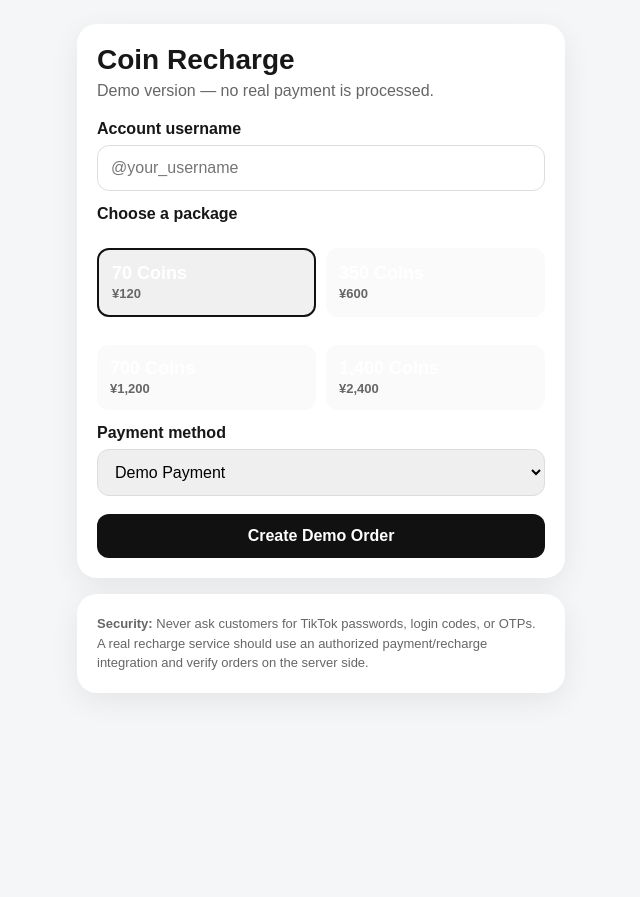
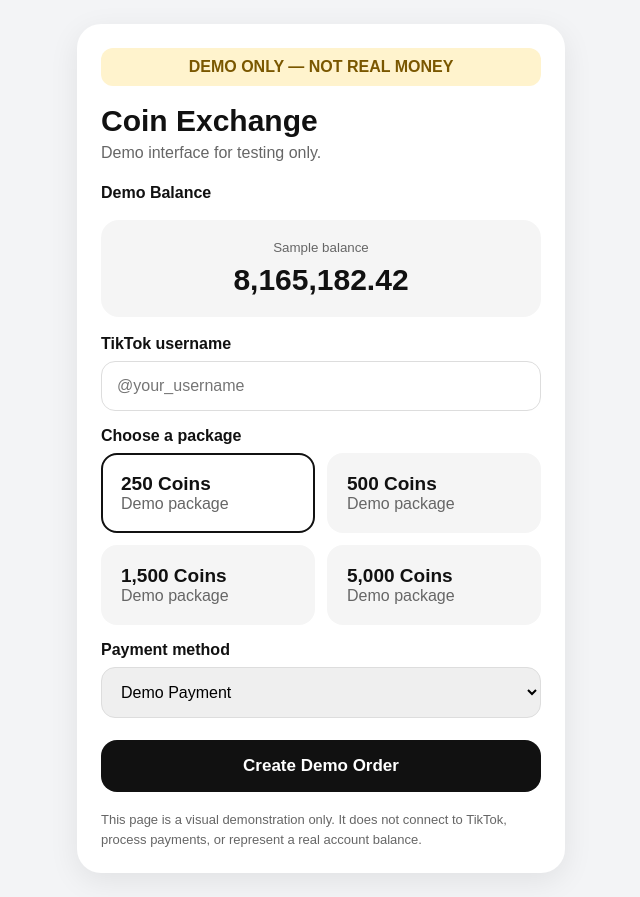
Before and after one commit to 964zzzz/Coin-recharge-demo, a plain HTML site: page index.html in a window 1280 px wide. Shown: the whole page, without its empty margins (319-959 px from the left). Before the commit the page ends 800 px from the top, so only its background shows below. Drawn offline with Linux system fonts and the light colour scheme.

Commit message:
Update demoUI

```diff
--- a/index.html
+++ b/index.html
@@ -3,76 +3,189 @@
 <head>
 <meta charset="utf-8">
 <meta name="viewport" content="width=device-width,initial-scale=1">
-<title>Coin Recharge Demo</title>
+<title>Coin Exchange Demo</title>
+
 <style>
-*{box-sizing:border-box}body{margin:0;font-family:Arial,sans-serif;background:#f5f6f8;color:#171717}
-.wrap{max-width:520px;margin:0 auto;padding:24px 16px 40px}
-.card{background:#fff;border-radius:20px;padding:20px;box-shadow:0 8px 30px #00000012;margin-bottom:16px}
-h1{margin:0 0 6px;font-size:28px}.sub{color:#666;margin:0 0 20px}
-label{display:block;font-weight:700;margin:14px 0 7px}
-input,select,button{width:100%;padding:13px;border-radius:12px;border:1px solid #ddd;font-size:16px}
-.grid{display:grid;grid-template-columns:1fr 1fr;gap:10px}
-.pkg{background:#fafafa;cursor:pointer;text-align:left}.pkg b{display:block;font-size:18px}.pkg span{color:#666;font-size:13px}
-.pkg.active{border:2px solid #111;background:#f0f0f0}
-button{border:0;background:#111;color:white;font-weight:700;margin-top:18px;cursor:pointer}
-.notice{font-size:13px;color:#666;line-height:1.5}.success{display:none;background:#eef9f0;padding:14px;border-radius:12px;margin-top:14px}
+*{box-sizing:border-box}
+body{
+  margin:0;
+  background:#f3f4f6;
+  font-family:Arial,sans-serif;
+  color:#111;
+}
+.wrap{
+  max-width:520px;
+  margin:auto;
+  padding:24px 16px;
+}
+.card{
+  background:#fff;
+  border-radius:24px;
+  padding:24px;
+  box-shadow:0 8px 30px rgba(0,0,0,.08);
+}
+.demo{
+  background:#fff3cd;
+  color:#7a5700;
+  padding:10px 14px;
+  border-radius:12px;
+  font-weight:700;
+  text-align:center;
+  margin-bottom:18px;
+}
+h1{
+  margin:0 0 6px;
+  font-size:30px;
+}
+.sub{
+  color:#666;
+  margin-bottom:22px;
+}
+label{
+  display:block;
+  font-weight:700;
+  margin:16px 0 8px;
+}
+input,select{
+  width:100%;
+  padding:15px;
+  border:1px solid #ddd;
+  border-radius:14px;
+  font-size:16px;
+}
+.balance{
+  margin:18px 0;
+  padding:20px;
+  border-radius:18px;
+  background:#f5f5f5;
+  text-align:center;
+}
+.balance small{
+  display:block;
+  color:#666;
+  margin-bottom:8px;
+}
+.balance strong{
+  font-size:30px;
+}
+.grid{
+  display:grid;
+  grid-template-columns:1fr 1fr;
+  gap:12px;
+}
+.pkg{
+  border:2px solid transparent;
+  background:#f5f5f5;
+  border-radius:16px;
+  padding:18px;
+  cursor:pointer;
+}
+.pkg.active{
+  border-color:#111;
+  background:#fff;
+}
+.pkg b{
+  display:block;
+  font-size:19px;
+}
+.pkg span{
+  color:#666;
+}
+button{
+  width:100%;
+  margin-top:22px;
+  padding:16px;
+  border:0;
+  border-radius:16px;
+  background:#111;
+  color:#fff;
+  font-size:17px;
+  font-weight:700;
+}
+.note{
+  margin-top:18px;
+  color:#666;
+  font-size:13px;
+  line-height:1.5;
+}
 </style>
 </head>
+
 <body>
 <div class="wrap">
 <div class="card">
-    <h1>Coin Recharge</h1>
-    <p class="sub">Demo version — no real payment is processed.</p>
 
-    <label for="username">Account username</label>
-    <input id="username" placeholder="@your_username" autocomplete="off">
+<div class="demo">
+DEMO ONLY — NOT REAL MONEY
+</div>
+
+<h1>Coin Exchange</h1>
+<div class="sub">
+Demo interface for testing only.
+</div>
+
+<label>Demo Balance</label>
+<div class="balance">
+<small>Sample balance</small>
+<strong>8,165,182.42</strong>
+</div>
+
+<label for="username">TikTok username</label>
+<input id="username" placeholder="@your_username">
 
 <label>Choose a package</label>
-    <div class="grid" id="packages"></div>
 
-    <label for="payment">Payment method</label>
-    <select id="payment">
+<div class="grid">
+<div class="pkg active" onclick="selectPkg(this)">
+<b>250 Coins</b>
+<span>Demo package</span>
+</div>
+
+<div class="pkg" onclick="selectPkg(this)">
+<b>500 Coins</b>
+<span>Demo package</span>
+</div>
+
+<div class="pkg" onclick="selectPkg(this)">
+<b>1,500 Coins</b>
+<span>Demo package</span>
+</div>
+
+<div class="pkg" onclick="selectPkg(this)">
+<b>5,000 Coins</b>
+<span>Demo package</span>
+</div>
+</div>
+
+<label>Payment method</label>
+<select>
 <option>Demo Payment</option>
-      <option>Bank Transfer (demo)</option>
-      <option>Card (demo)</option>
+<option>Test Mode</option>
 </select>
 
-    <button id="submit">Create Demo Order</button>
-    <div class="success" id="success"></div>
+<button onclick="demoOrder()">
+Create Demo Order
+</button>
+
+<div class="note">
+This page is a visual demonstration only. It does not connect to TikTok,
+process payments, or represent a real account balance.
 </div>
 
-  <div class="card notice">
-    <b>Security:</b> Never ask customers for TikTok passwords, login codes, or OTPs.
-    A real recharge service should use an authorized payment/recharge integration and
-    verify orders on the server side.
 </div>
 </div>
 
 <script>
-const packages=[
-  ["70 Coins","¥120"],["350 Coins","¥600"],
-  ["700 Coins","¥1,200"],["1,400 Coins","¥2,400"]
-];
-let selected=packages[0];
-const box=document.getElementById("packages");
-packages.forEach((p,i)=>{
-  const b=document.createElement("button");
-  b.type="button"; b.className="pkg"+(i===0?" active":"");
-  b.innerHTML=`<b>${p[0]}</b><span>${p[1]}</span>`;
-  b.onclick=()=>{
-    selected=p;
-    document.querySelectorAll(".pkg").forEach(x=>x.classList.remove("active"));
-    b.classList.add("active");
-  };
-  box.appendChild(b);
-});
-document.getElementById("submit").onclick=()=>{
-  const u=document.getElementById("username").value.trim();
-  const s=document.getElementById("success");
-  if(!u){alert("Please enter an account username.");return;}
-  s.style.display="block";
-  s.textContent=`Demo order created: ${selected[0]} for ${u}. No real payment was made.`;
-};
+function selectPkg(el){
+  document.querySelectorAll('.pkg')
+    .forEach(x=>x.classList.remove('active'));
+  el.classList.add('active');
+}
+
+function demoOrder(){
+  alert("Demo order created — no real payment was processed.");
+}
 </script>
+
 </body>
 </html>
```
Lines whose indentation alone changed are shown as unchanged.
